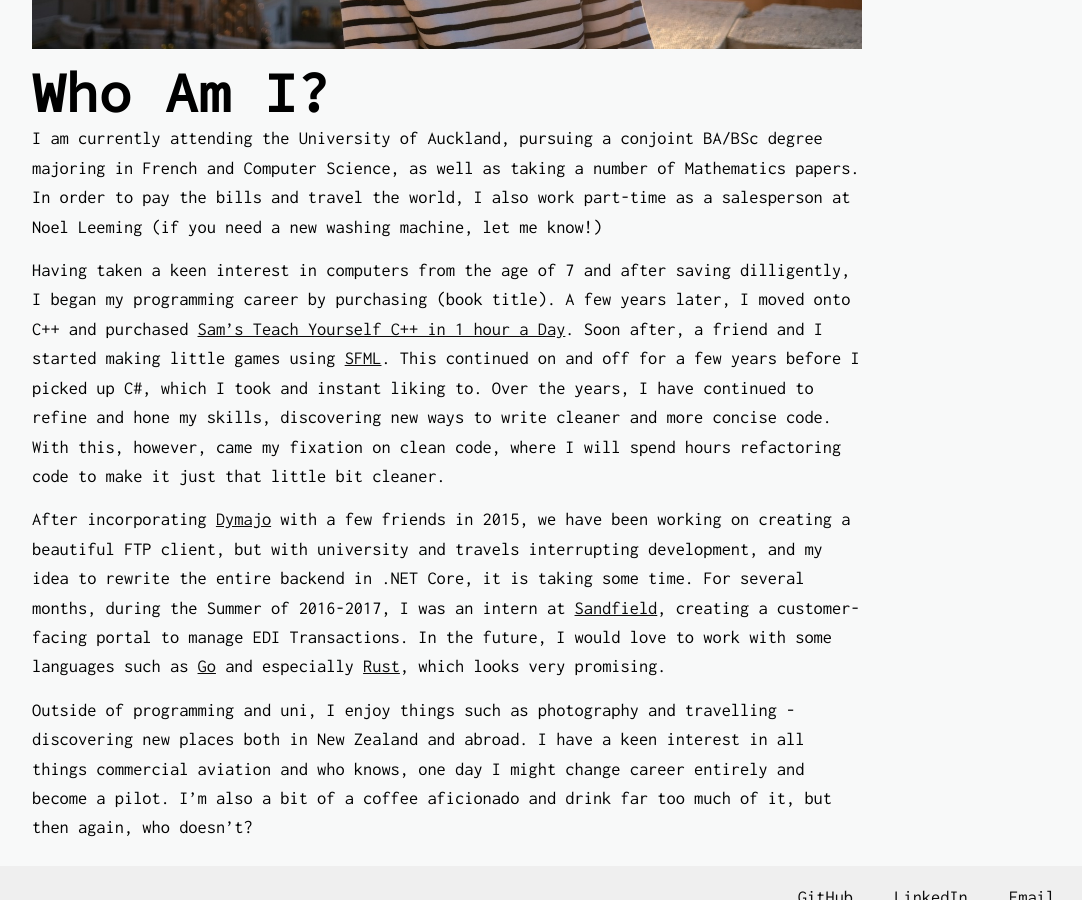
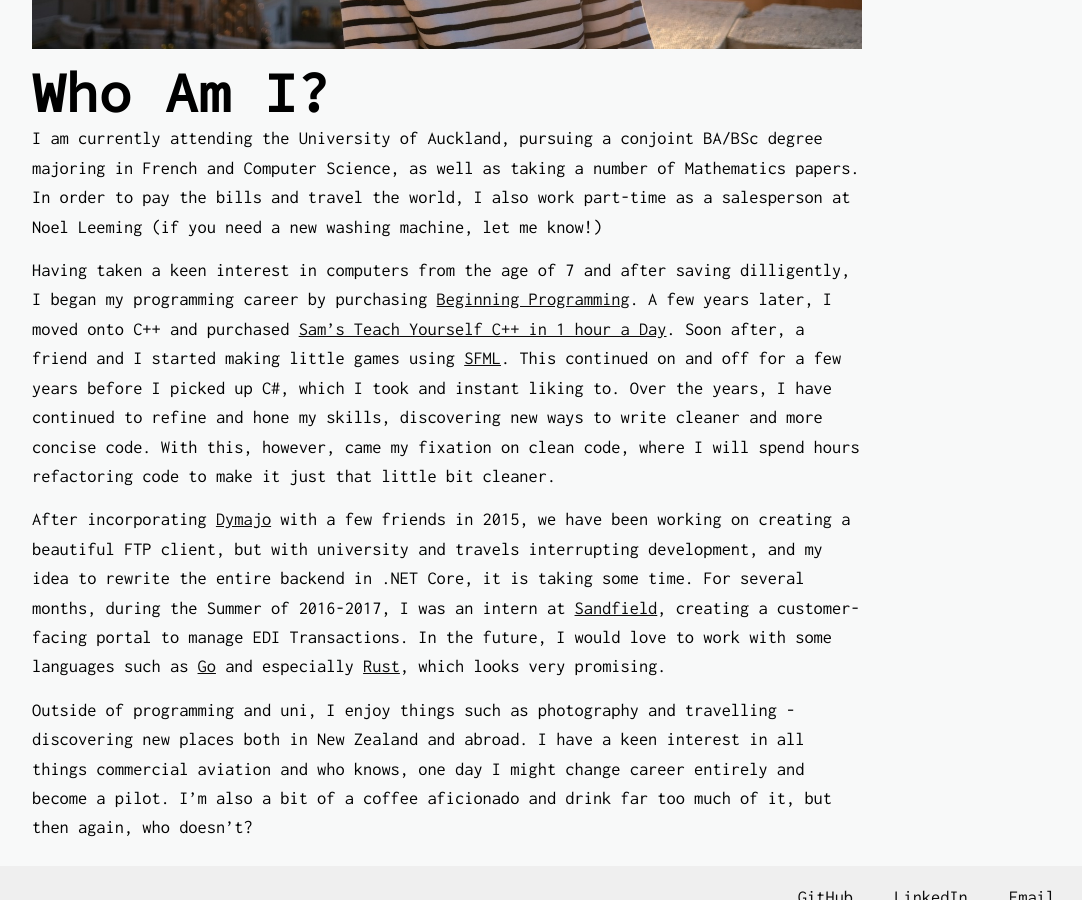
Before and after one commit to dwragge/dwragge.github.io, a Jekyll site: the page built from about.md, in a window 1280 px wide and 900 px high, scrolled down 572 px. Shown: the whole window, without its empty margins (193-1275 px from the left). Built offline with Jekyll 4.4.1, drawn with Linux system fonts in a browser that asks for light colours; nearby versions of some CDN libraries.

Commit message:
Add book link in about

```diff
--- a/about.md
+++ b/about.md
@@ -7,7 +7,7 @@ layout: page
 
 I am currently attending the University of Auckland, pursuing a conjoint BA/BSc degree majoring in French and Computer Science, as well as taking a number of Mathematics papers. In order to pay the bills and travel the world, I also work part-time as a salesperson at Noel Leeming (if you need a new washing machine, let me know!)
 
-Having taken a keen interest in computers from the age of 7 and after saving dilligently, I began my programming career by purchasing (book title). A few years later, I moved onto C++ and purchased [Sam's Teach Yourself C++ in 1 hour a Day](https://www.amazon.com/Sams-Teach-Yourself-One-Hour/dp/0672335670). Soon after, a friend and I started making little games using [SFML](https://www.sfml-dev.org/). This continued on and off for a few years before I picked up C#, which I took and instant liking to. Over the years, I have continued to refine and hone my skills, discovering new ways to write cleaner and more concise code. With this, however, came my fixation on clean code, where I will spend hours refactoring code to make it just that little bit cleaner.
+Having taken a keen interest in computers from the age of 7 and after saving dilligently, I began my programming career by purchasing [Beginning Programming](https://www.amazon.com/Beginning-Programming-Adrian-Kingsley-Hughes/dp/0764584065). A few years later, I moved onto C++ and purchased [Sam's Teach Yourself C++ in 1 hour a Day](https://www.amazon.com/Sams-Teach-Yourself-One-Hour/dp/0672335670). Soon after, a friend and I started making little games using [SFML](https://www.sfml-dev.org/). This continued on and off for a few years before I picked up C#, which I took and instant liking to. Over the years, I have continued to refine and hone my skills, discovering new ways to write cleaner and more concise code. With this, however, came my fixation on clean code, where I will spend hours refactoring code to make it just that little bit cleaner.
 {: .text-justify}
 
 After incorporating [Dymajo](https://www.dymajo.com) with a few friends in 2015, we have been working on creating a beautiful FTP client, but with university and travels interrupting development, and my idea to rewrite the entire backend in .NET Core, it is taking some time. For several months, during the Summer of 2016-2017, I was an intern at [Sandfield](https://www.sandfield.co.nz/Home), creating a customer-facing portal to manage EDI Transactions. In the future, I would love to work with some languages such as [Go](https://www.golang.org) and especially [Rust](https://www.rust-lang.org/en-US/), which looks very promising.
```
